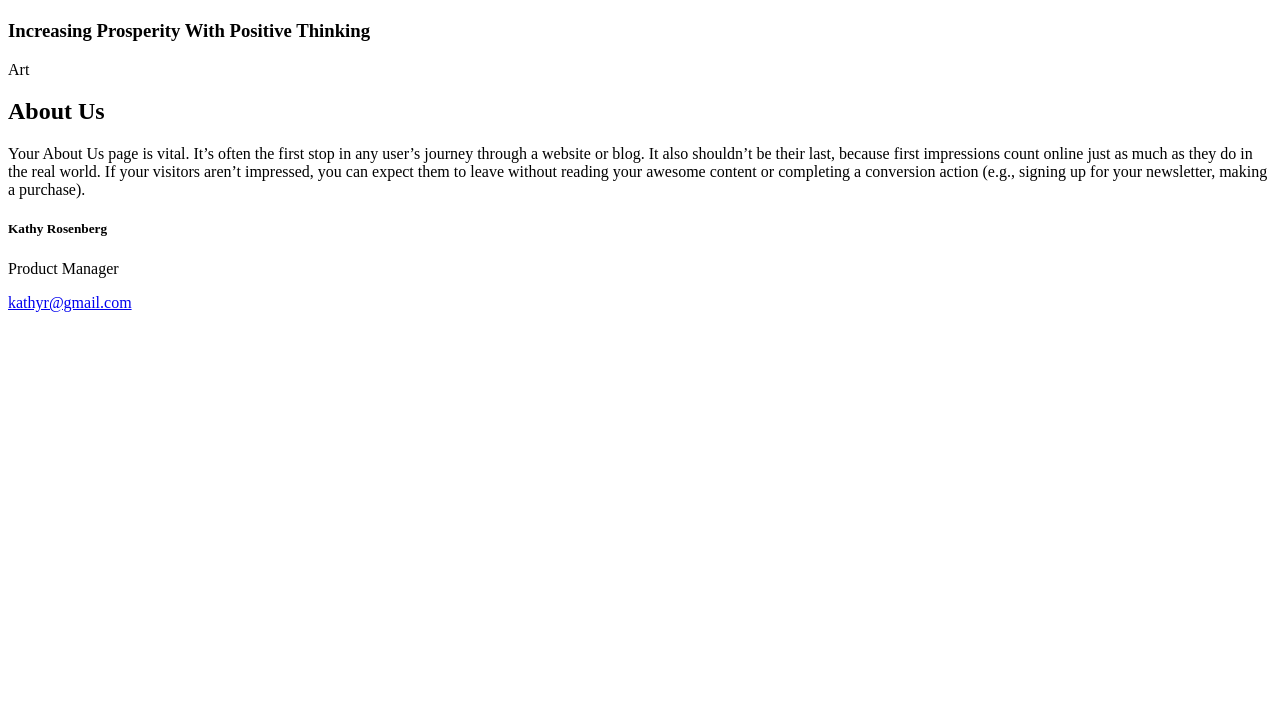
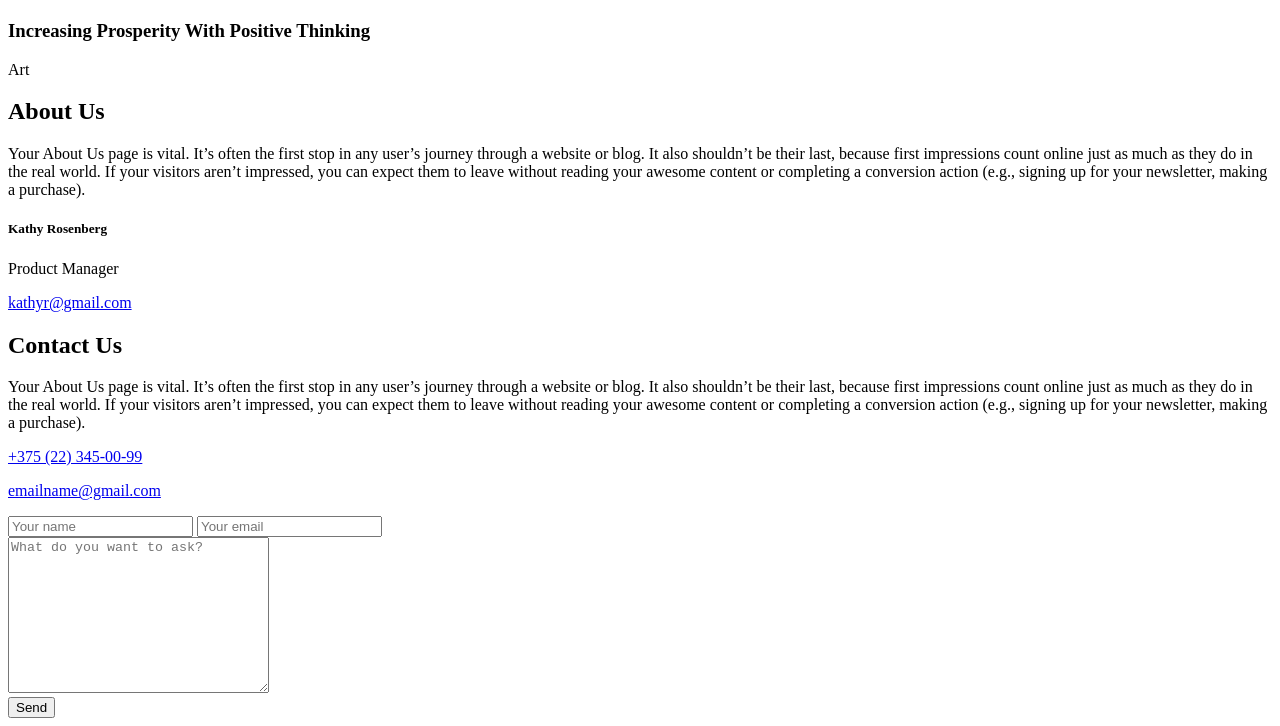
Before and after one commit to aleksdsgn/productly, a plain HTML site: page index.html in a window 1280 px wide. Shown: the part 775-1501 px from the top of the page. Before the commit the page ends 1095 px from the top, so only its background shows below. Drawn offline with Linux system fonts and the light colour scheme.

Commit message:
feat: add markup contact-us

```diff
--- a/index.html
+++ b/index.html
@@ -38,7 +38,7 @@
         <div class="promo__buttons">
           <button class="button button_colored">Get started</button>
           <a href="#" class="link-button">
-            <span class="ico ico_play"></span> Watch the Video
+              Watch the Video
           </a>
         </div>
       </div>
@@ -107,5 +107,34 @@
     </div>
   </section>
 
+  <section class="contact-us">
+    <div class="wrapper">
+      <h2>Contact Us</h2>
+      <div class="layout-2-column">
+        <div class="contact-us__content">
+          <p>Your About Us page is vital. It’s often the first stop in any user’s journey through a website or blog. It also shouldn’t be their last, because first impressions count online just as much as they do in the real world. If your visitors aren’t impressed, you can expect them to leave without reading your awesome content or completing a conversion action (e.g., signing up for your newsletter, making a purchase).</p>
+          <p>
+            <span class="ico ico_phone"></span><a href="tel:+375223450099">+375 (22) 345-00-99</a>
+          </p>
+          <p>
+            <span class="ico ico_letter"></span><a href="mailto:emailname@gmail.com">emailname@gmail.com</a>
+          </p>
+        </div>
+
+        <div class="contact-us__form">
+          <form action="" method="POST">
+            <div class="layout-2-column">
+              <input type="text" name="name" placeholder="Your name">
+              <input type="email" name="email" placeholder="Your email">
+            </div>
+            <textarea name="question" cols="30" rows="10" placeholder="What do you want to ask?"></textarea>
+            <div class="contact-us__button">
+              <button type="submit" class="button button_colored">Send</button>
+            </div>
+          </form>
+        </div>
+      </div>
+    </div>
+  </section>
 </body>
 </html>
```
